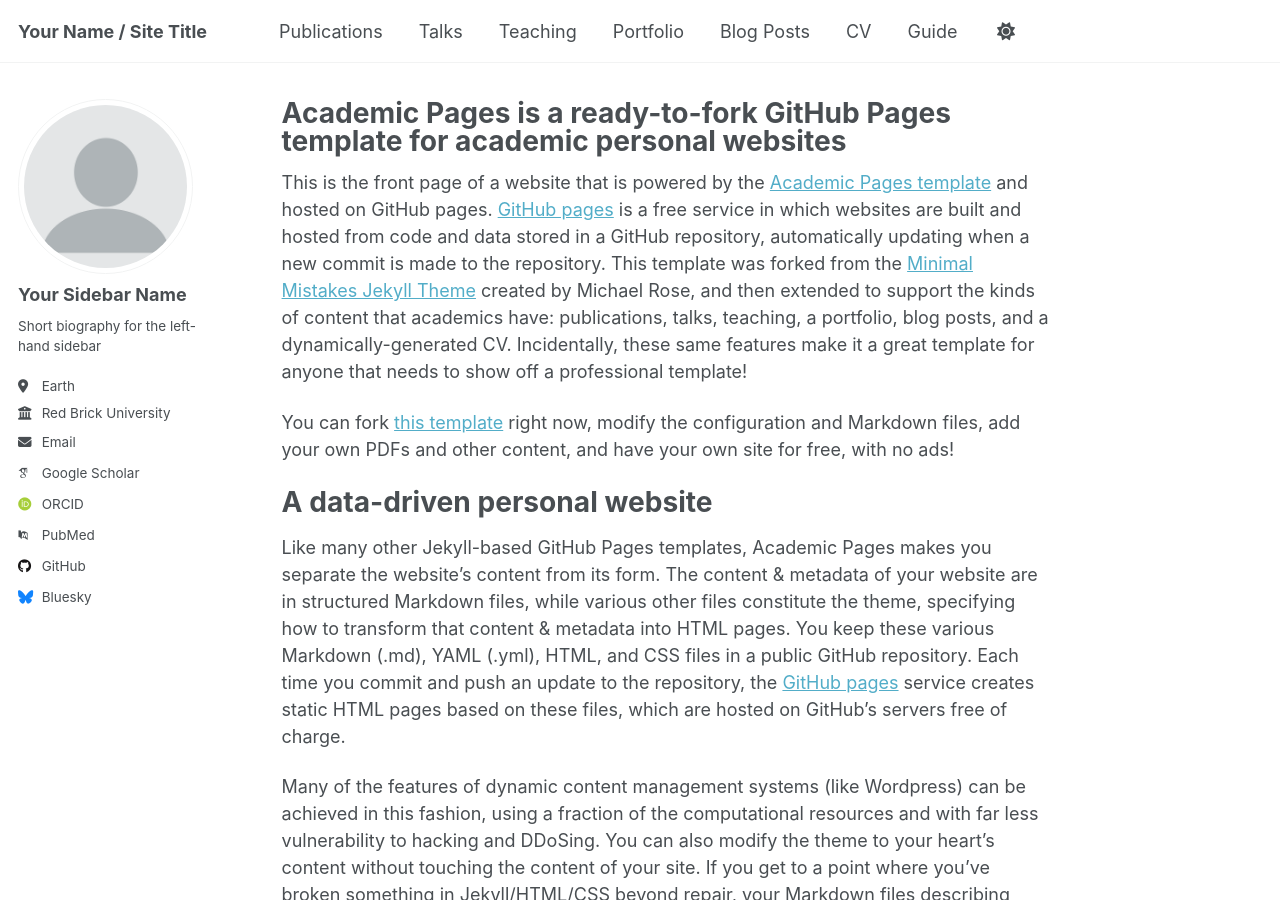
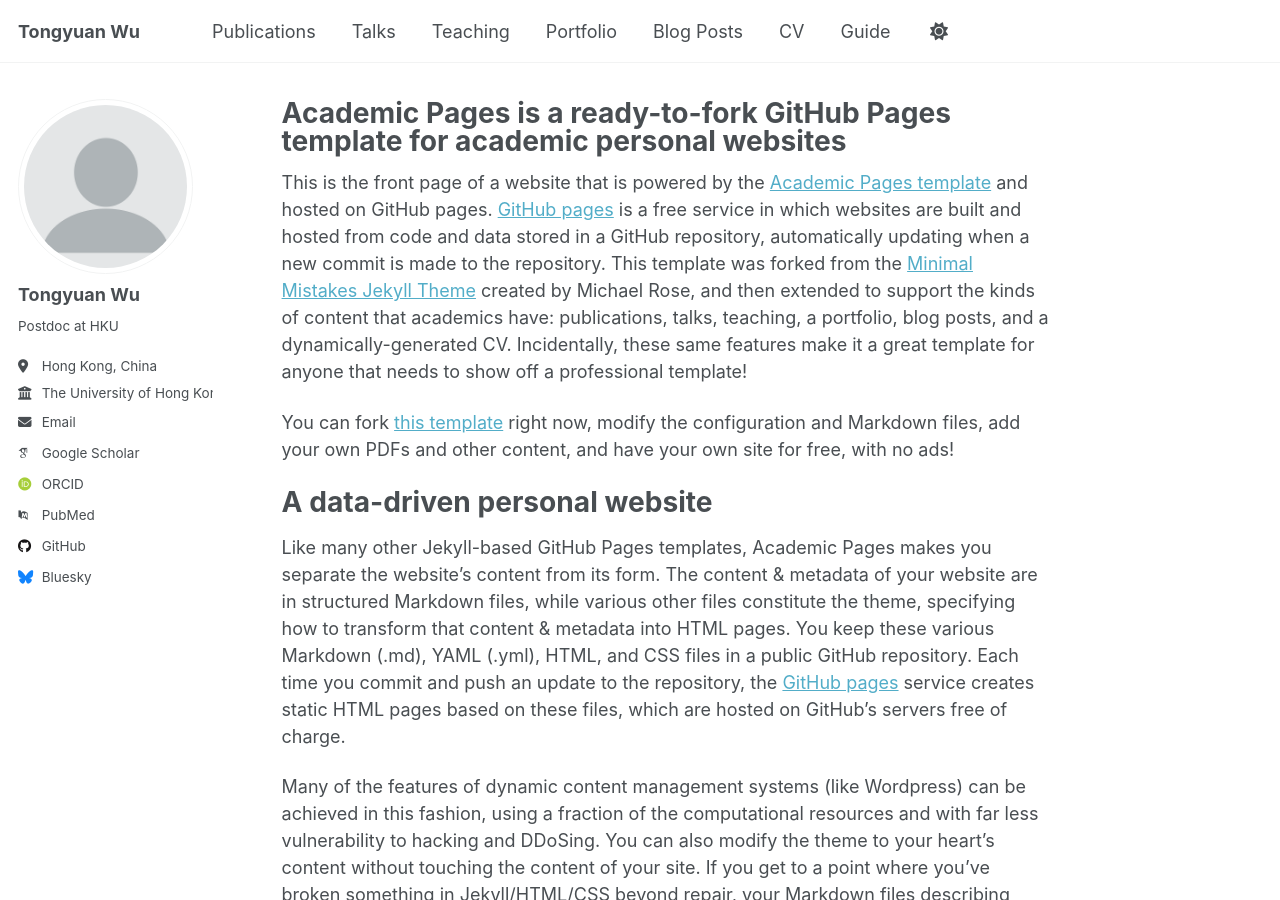
Before and after one commit to tongyuanwu/tongyuanwu.github.io, a Jekyll site: the page built from _pages/about.md, in a window 1280 px wide and 900 px high. Built offline with Jekyll 4.4.1, drawn with Linux system fonts in a browser that asks for light colours; some web fonts are replaced; a script that is not in the unit is left out.

Commit message:
Update _config.yml

```diff
--- a/_config.yml
+++ b/_config.yml
@@ -9,7 +9,7 @@
 # Basic Site Settings
 locale                   : "en-US"
 site_theme               : "default" # Currently available options are "default", "air"
-title                    : "Your Name / Site Title"
+title                    : "Tongyuan Wu"
 title_separator          : "-"
 name                     : &name "Your Name"
 description              : &description "Your Name's academic portfolio"   # Update this with a general description of your site, this is the default if not overridden by a page
@@ -24,21 +24,21 @@
 author:
   # Biographic information
   avatar           : "profile.png"
-  name             : "Your Sidebar Name"
+  name             : "Tongyuan Wu"
   pronouns         : # example: "she/her"
-  bio              : "Short biography for the left-hand sidebar"
-  location         : "Earth"
-  employer         : "Red Brick University"
+  bio              : "Postdoc at HKU"
+  location         : "Hong Kong, China"
+  employer         : "The University of Hong Kong"
   uri              : # URL
-  email            : "none@example.org"
+  email            : "wty25@hku.hk"
 
   # Academic websites
   academia         : # URL
   arxiv            : # URL - Update with the correct link to your profile
-  googlescholar    : "https://scholar.google.com/citations?user=PS_CX0AAAAAJ"
+  googlescholar    : "https://scholar.google.com/citations?user=NFY15oIAAAAJ&hl=en"
   inspire-hep      : # URL
   impactstory      : # URL
-  orcid            : "http://orcid.org/yourorcidurl"
+  orcid            : "https://orcid.org/0000-0001-7979-5106"
   semantic         : # URL
   pubmed           : "https://www.ncbi.nlm.nih.gov/pubmed/?term=john+snow"
   researchgate     : # URL
```
